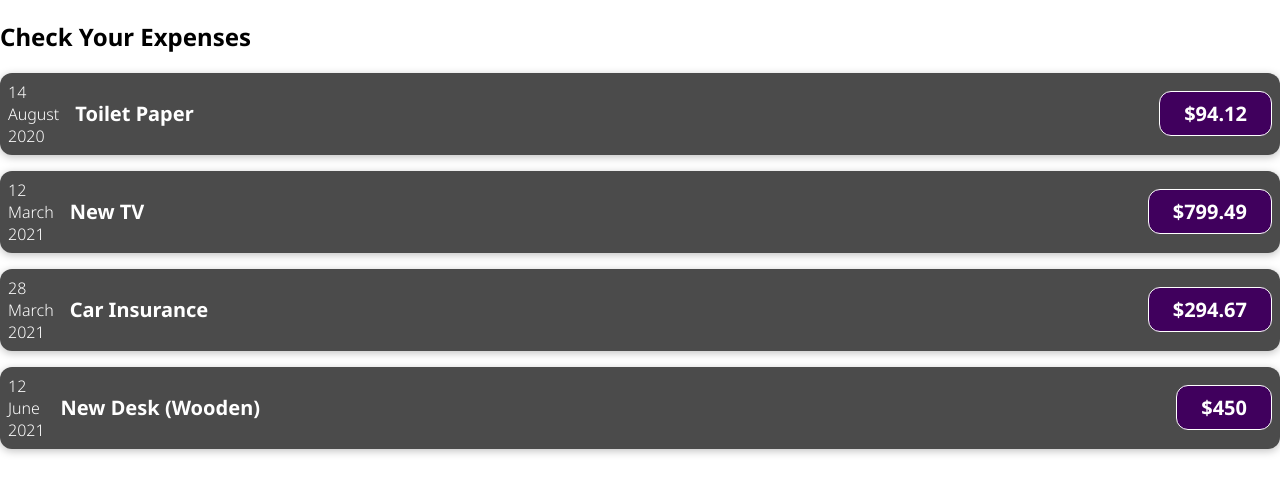
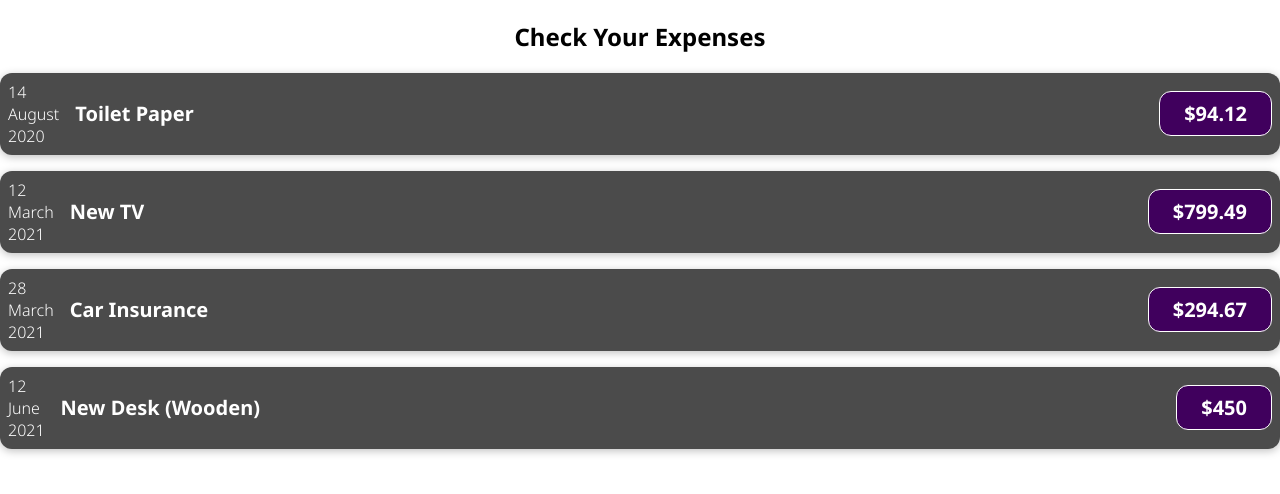
Before and after one commit to SudiptaChakraborty51/Check-Expenses, a React (Create React App) app: page / in a window 1280 px wide. Shown: the top 494 px of the page. Built offline with nearby package versions, Linux system fonts and the light colour scheme.

Commit message:
styling modified

```diff
--- a/src/components/ExpenseItem.css
+++ b/src/components/ExpenseItem.css
@@ -41,6 +41,10 @@
     color: white;
   }
 
+  .heading {
+    text-align: center;
+  }
+
   @media (min-width: 580px) {
     .expense-item__description {
       flex-direction: row;
```
